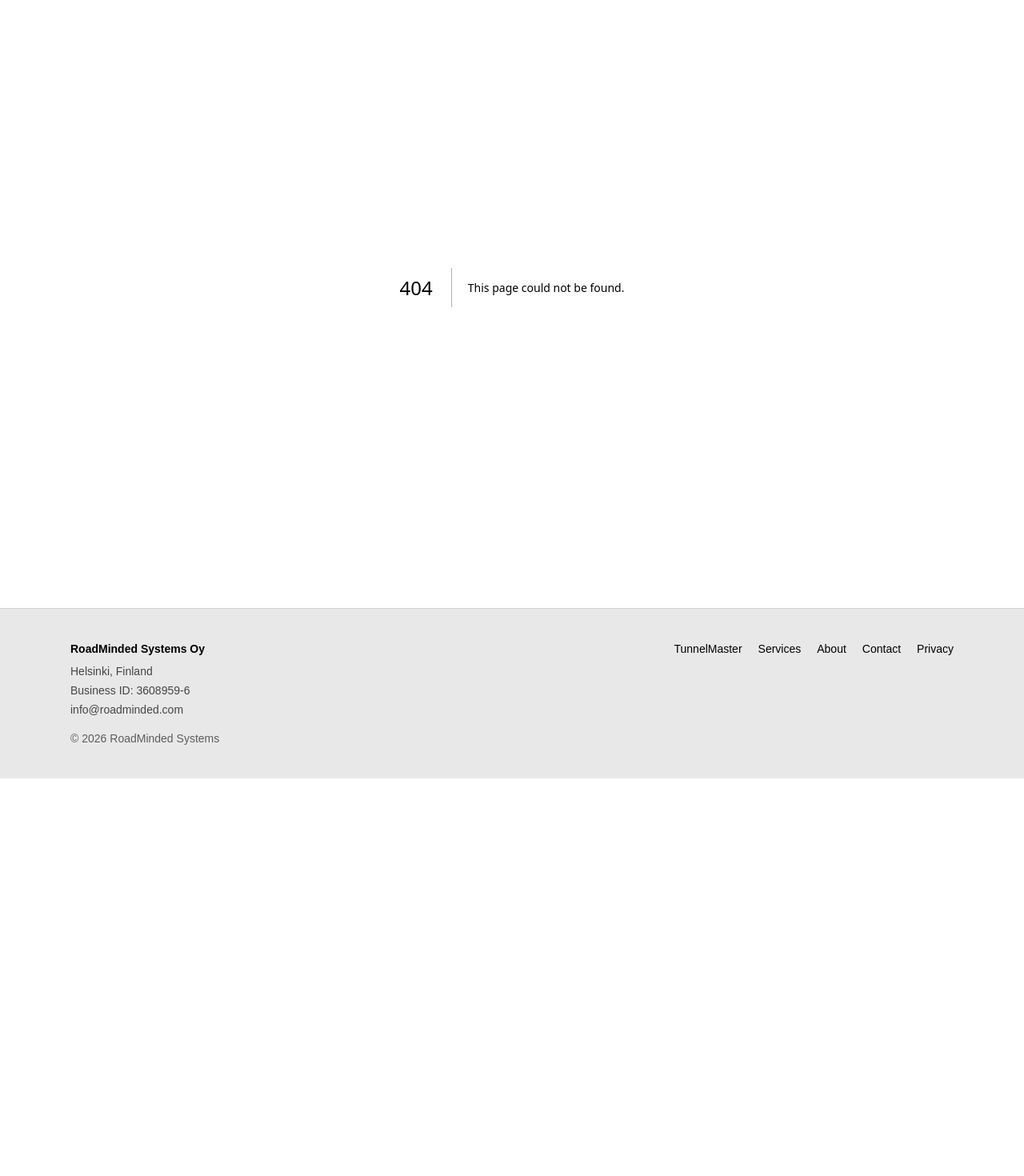
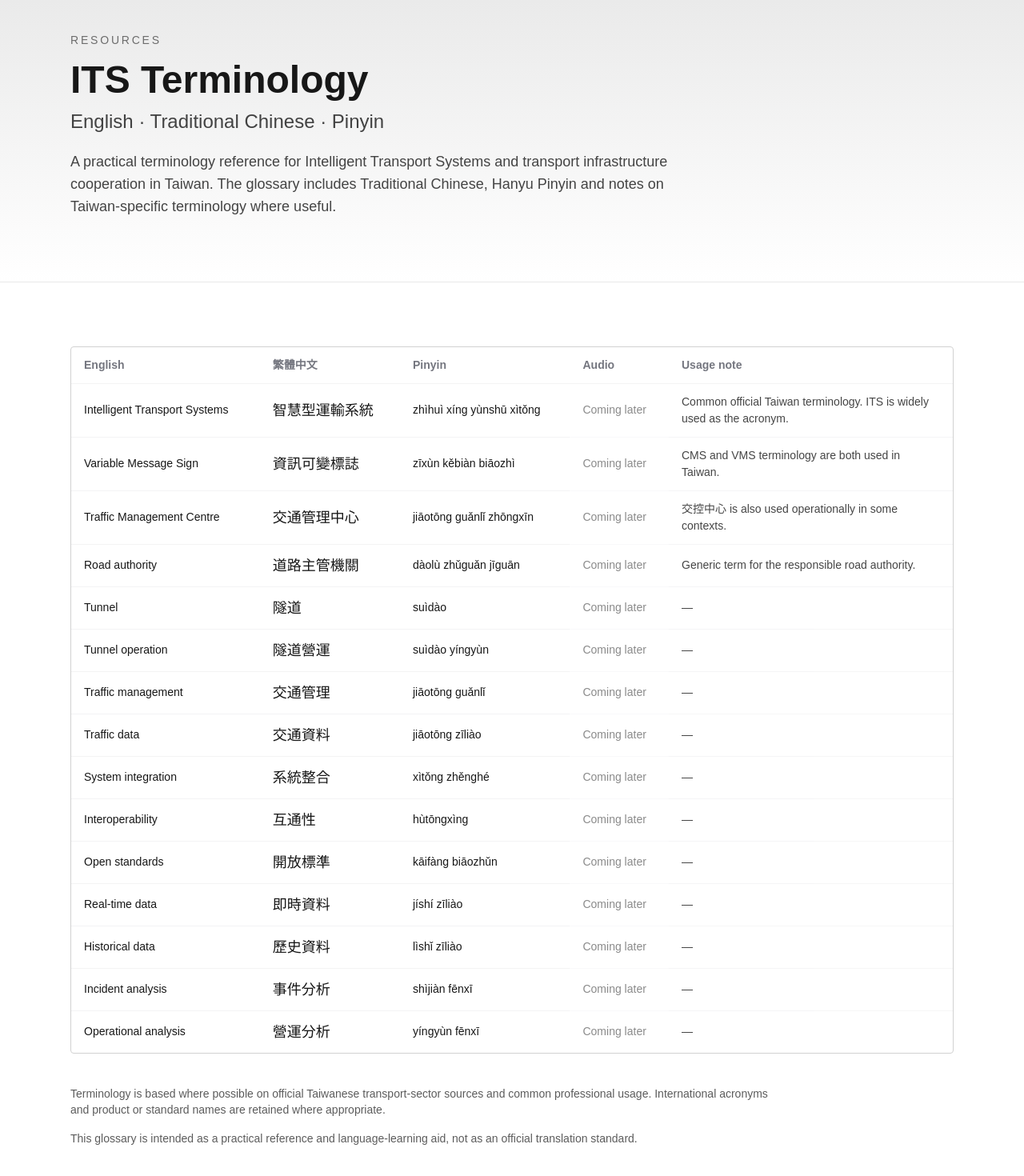
Before and after one commit to roadminded/website, a Next.js app: page /resources/its-terminology in a window 1280 px wide. Before the commit this address had no page. Shown: the part 128-1598 px from the top of the page at 80% size. Before the commit the page ends 1101 px from the top, so only its background shows below. Built offline with nearby package versions, Linux system fonts and the light colour scheme.

Commit message:
updated resources page for its terminology

```diff
--- /dev/null
+++ b/src/app/resources/its-terminology/page.js
@@ -0,0 +1,246 @@
+const TERMS = [
+    {
+        en: "Intelligent Transport Systems",
+        zh: "智慧型運輸系統",
+        pinyin: "zhìhuì xíng yùnshū xìtǒng",
+        audio: "Coming later",
+        note: "Common official Taiwan terminology. ITS is widely used as the acronym.",
+    },
+    {
+        en: "Variable Message Sign",
+        zh: "資訊可變標誌",
+        pinyin: "zīxùn kěbiàn biāozhì",
+        audio: "Coming later",
+        note: "CMS and VMS terminology are both used in Taiwan.",
+    },
+    {
+        en: "Traffic Management Centre",
+        zh: "交通管理中心",
+        pinyin: "jiāotōng guǎnlǐ zhōngxīn",
+        audio: "Coming later",
+        note: "交控中心 is also used operationally in some contexts.",
+    },
+    {
+        en: "Road authority",
+        zh: "道路主管機關",
+        pinyin: "dàolù zhǔguǎn jīguān",
+        audio: "Coming later",
+        note: "Generic term for the responsible road authority.",
+    },
+    {
+        en: "Tunnel",
+        zh: "隧道",
+        pinyin: "suìdào",
+        audio: "Coming later",
+        note: "",
+    },
+    {
+        en: "Tunnel operation",
+        zh: "隧道營運",
+        pinyin: "suìdào yíngyùn",
+        audio: "Coming later",
+        note: "",
+    },
+    {
+        en: "Traffic management",
+        zh: "交通管理",
+        pinyin: "jiāotōng guǎnlǐ",
+        audio: "Coming later",
+        note: "",
+    },
+    {
+        en: "Traffic data",
+        zh: "交通資料",
+        pinyin: "jiāotōng zīliào",
+        audio: "Coming later",
+        note: "",
+    },
+    {
+        en: "System integration",
+        zh: "系統整合",
+        pinyin: "xìtǒng zhěnghé",
+        audio: "Coming later",
+        note: "",
+    },
+    {
+        en: "Interoperability",
+        zh: "互通性",
+        pinyin: "hùtōngxìng",
+        audio: "Coming later",
+        note: "",
+    },
+    {
+        en: "Open standards",
+        zh: "開放標準",
+        pinyin: "kāifàng biāozhǔn",
+        audio: "Coming later",
+        note: "",
+    },
+    {
+        en: "Real-time data",
+        zh: "即時資料",
+        pinyin: "jíshí zīliào",
+        audio: "Coming later",
+        note: "",
+    },
+    {
+        en: "Historical data",
+        zh: "歷史資料",
+        pinyin: "lìshǐ zīliào",
+        audio: "Coming later",
+        note: "",
+    },
+    {
+        en: "Incident analysis",
+        zh: "事件分析",
+        pinyin: "shìjiàn fēnxī",
+        audio: "Coming later",
+        note: "",
+    },
+    {
+        en: "Operational analysis",
+        zh: "營運分析",
+        pinyin: "yíngyùn fēnxī",
+        audio: "Coming later",
+        note: "",
+    },
+];
+
+export const metadata = {
+    title: "ITS Terminology",
+    description:
+        "A practical English–Traditional Chinese terminology reference for Intelligent Transport Systems in Taiwan, including Hanyu Pinyin and usage notes.",
+};
+
+export default function ItsTerminologyPage() {
+    return (
+        <div className="bg-base-100">
+            <section className="bg-gradient-to-b from-base-200 to-base-100 border-b border-base-200">
+                <div className="max-w-6xl mx-auto px-6 py-16 md:py-20">
+                    <p className="text-xs md:text-sm uppercase tracking-[0.2em] opacity-60">
+                        Resources
+                    </p>
+
+                    <h1 className="mt-4 text-4xl md:text-5xl font-bold">
+                        ITS Terminology
+                    </h1>
+
+                    <p className="mt-3 text-xl md:text-2xl font-medium opacity-80">
+                        English · Traditional Chinese · Pinyin
+                    </p>
+
+                    <p className="mt-5 text-lg opacity-80 max-w-3xl">
+                        A practical terminology reference for Intelligent Transport
+                        Systems and transport infrastructure cooperation in Taiwan.
+                        The glossary includes Traditional Chinese, Hanyu Pinyin and
+                        notes on Taiwan-specific terminology where useful.
+                    </p>
+                </div>
+            </section>
+
+            <section className="py-16 md:py-20">
+                <div className="max-w-6xl mx-auto px-6">
+                    <div className="overflow-x-auto border border-base-300 rounded-box">
+                        <table className="table">
+                            <thead>
+                                <tr>
+                                    <th>English</th>
+                                    <th>繁體中文</th>
+                                    <th>Pinyin</th>
+                                    <th>Audio</th>
+                                    <th>Usage note</th>
+                                </tr>
+                            </thead>
+
+                            <tbody>
+                                {TERMS.map((term) => (
+                                    <tr key={term.en}>
+                                        <td className="font-medium">{term.en}</td>
+                                        <td className="text-lg">{term.zh}</td>
+                                        <td>{term.pinyin}</td>
+                                        <td className="opacity-50 whitespace-nowrap">
+                                            {term.audio}
+                                        </td>
+                                        <td className="max-w-xs opacity-80">
+                                            {term.note || "—"}
+                                        </td>
+                                    </tr>
+                                ))}
+                            </tbody>
+                        </table>
+                    </div>
+
+                    <div className="mt-10 space-y-4 text-sm opacity-70 max-w-4xl">
+                        <p>
+                            Terminology is based where possible on official Taiwanese
+                            transport-sector sources and common professional usage.
+                            International acronyms and product or standard names are
+                            retained where appropriate.
+                        </p>
+
+                        <p>
+                            This glossary is intended as a practical reference and
+                            language-learning aid, not as an official translation
+                            standard.
+                        </p>
+                    </div>
+
+                    <div className="mt-10 pt-8 border-t border-base-300 max-w-4xl">
+                        <h2 className="text-xl font-semibold">
+                            References
+                        </h2>
+
+                        <p className="mt-3 opacity-80">
+                            Selected terminology has been cross-checked against official
+                            Taiwanese transport-sector sources.
+                        </p>
+
+                        <ul className="mt-4 space-y-2 list-disc list-inside opacity-80">
+                            <li>
+                                <a
+                                    href="https://www.iot.gov.tw/zh_tw/biling"
+                                    target="_blank"
+                                    rel="noopener noreferrer"
+                                    className="link link-hover"
+                                >
+                                    Institute of Transportation, Ministry of Transportation and Communications
+                                    — Bilingual Terminology
+                                </a>
+                            </li>
+
+                            <li>
+                                <a
+                                    href="https://www.freeway.gov.tw/Publish.aspx?cnid=3808&p=79"
+                                    target="_blank"
+                                    rel="noopener noreferrer"
+                                    className="link link-hover"
+                                >
+                                    Freeway Bureau — Traffic Control Systems and Information Changeable Message Signs
+                                </a>
+                            </li>
+                        </ul>
+                    </div>
+
+                    <div className="mt-10 pt-8 border-t border-base-300 max-w-4xl">
+                        <h2 className="text-xl font-semibold">
+                            Corrections and comments
+                        </h2>
+
+                        <p className="mt-3 opacity-80">
+                            If you find an error, have a terminology suggestion or
+                            would like to comment on this resource, please contact us
+                            at{" "}
+                            <a
+                                href="mailto:info@roadminded.com"
+                                className="link link-hover"
+                            >
+                                info@roadminded.com
+                            </a>
+                            .
+                        </p>
+                    </div>
+                </div>
+            </section>
+        </div>
+    );
+}
```
